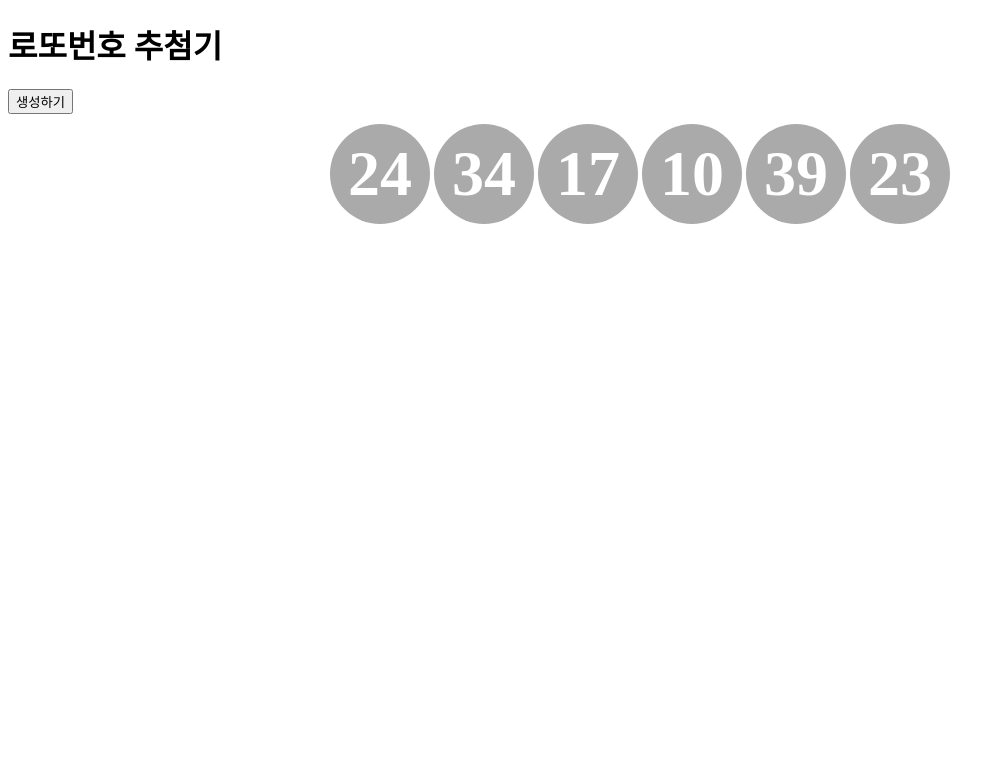
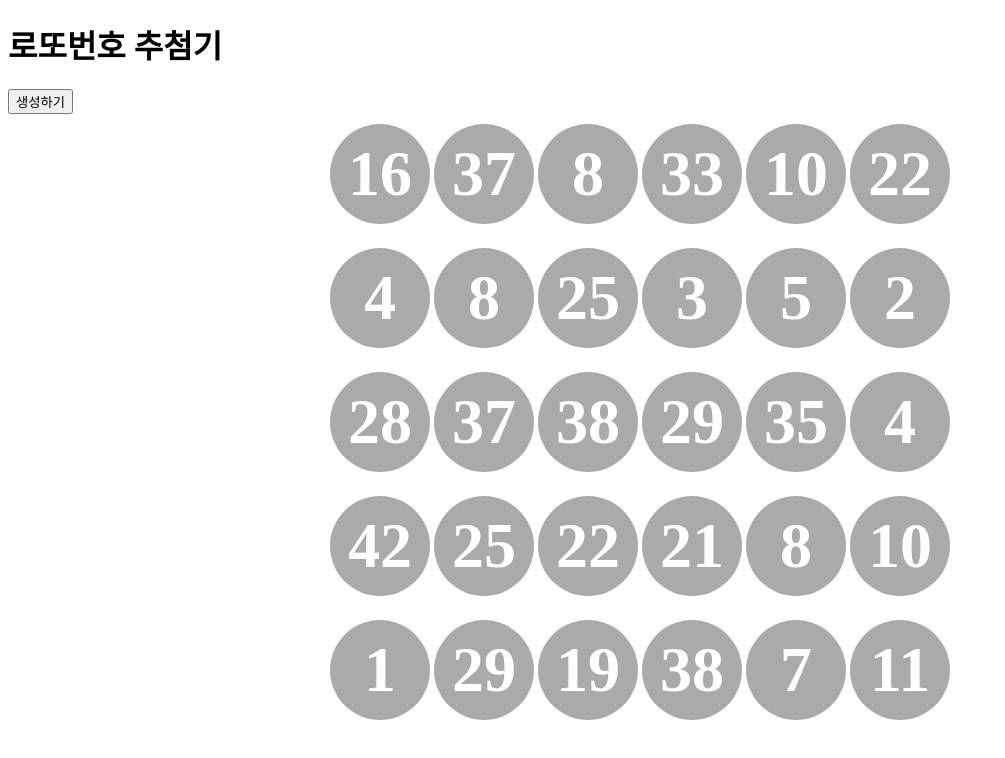
Before and after one commit to ohtaeg/git-issue-test, a plain HTML site: page index.html in a window 1280 px wide. Both pictures are taken after a click on the button "생성하기". Shown: the whole page, without its empty margins (0-1005 px from the left). Drawn offline with Linux system fonts and the light colour scheme.

Commit message:
5개 세트로 추첨되도록 변경

```diff
--- a/index.html
+++ b/index.html
@@ -55,9 +55,12 @@ function getLuckyNumber(){
 function genLottoHTML(){
     var numbers = getLuckyNumber();
     var lottoHTML = '';
-    lottoHTML += '<div class="numset"><span class="number">';
-    lottoHTML += numbers.join('</span> <span class="number">');
-    lottoHTML += '</span></div>';
+    for (var i=0; i<5; i++) {
+        var numbers = getLuckyNumber();
+        lottoHTML += '<div class="numset"><span class="number">';
+        lottoHTML += numbers.join('</span> <span class="number">');
+        lottoHTML += '</span></div>';
+    }
     LOTTO.innerHTML = lottoHTML;
 }
 </script>
```
